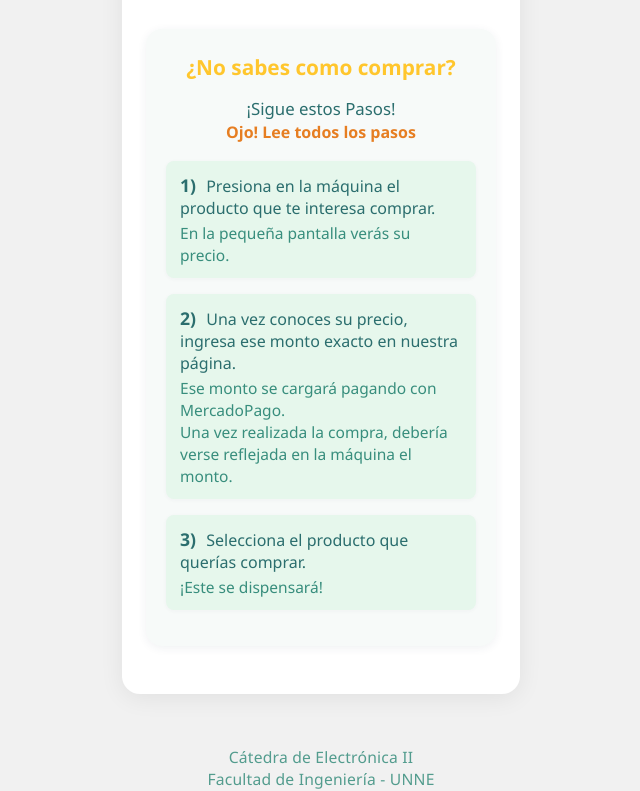
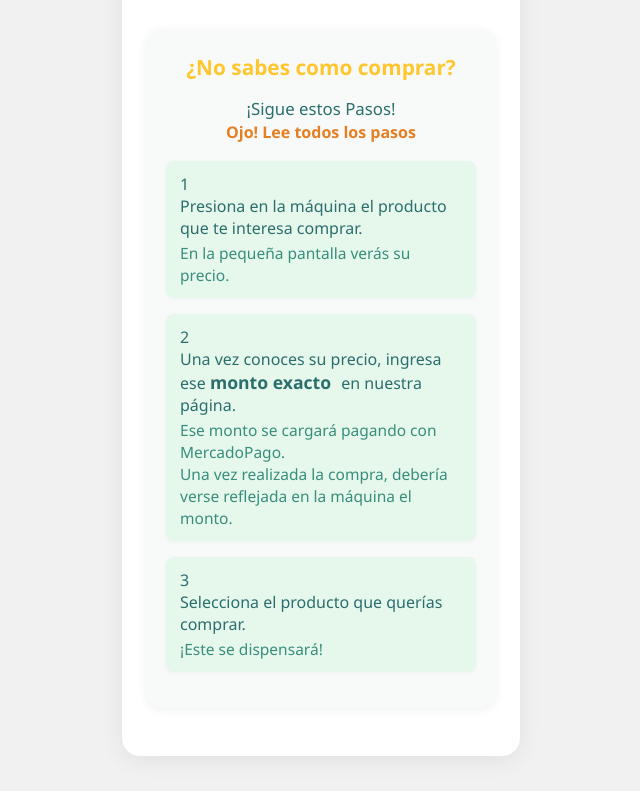
Before and after one commit to LEOESP32/carga-credito, a website: page Client/index.html in a window 1280 px wide. Shown: the part 593-1384 px from the top of the page, without its empty margins (319-959 px from the left). Drawn offline with Linux system fonts and the light colour scheme.

Commit message:
modificaciones en el texto

```diff
--- a/Client/index.html
+++ b/Client/index.html
@@ -29,16 +29,19 @@
             <p class="subtitulo-ayuda">¡Sigue estos Pasos!<br><span class="ojo">Ojo! Lee todos los pasos</span></p>
             <ol class="pasos-compra">
                 <li>
-                    <b>1)</b> Presiona en la máquina el producto que te interesa comprar.<br>
+                    <div class="paso-numero">1</div>
+                    Presiona en la máquina el producto que te interesa comprar.<br>
                     <span class="detalle">En la pequeña pantalla verás su precio.</span>
                 </li>
                 <li>
-                    <b>2)</b> Una vez conoces su precio, ingresa ese monto exacto en nuestra página.<br>
+                    <div class="paso-numero">2</div>
+                    Una vez conoces su precio, ingresa ese <b>monto exacto</b> en nuestra página.<br>
                     <span class="detalle">Ese monto se cargará pagando con MercadoPago.<br>
                     Una vez realizada la compra, debería verse reflejada en la máquina el monto.</span>
                 </li>
                 <li>
-                    <b>3)</b> Selecciona el producto que querías comprar.<br>
+                    <div class="paso-numero">3</div>
+                    Selecciona el producto que querías comprar.<br>
                     <span class="detalle">¡Este se dispensará!</span>
                 </li>
             </ol>
```
